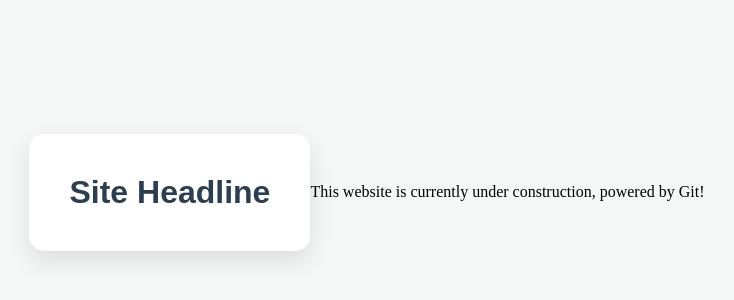
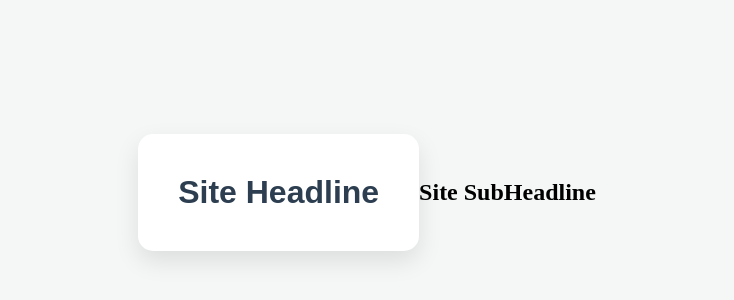
Before and after one commit to jmsantos-git/mycreativeco, a plain HTML site: page index.html in a window 1280 px wide. Shown: the part 216-516 px from the top of the page, without its empty margins (273-1007 px from the left). Drawn offline with Linux system fonts and the light colour scheme.

```diff
--- a/index.html
+++ b/index.html
@@ -7,6 +7,7 @@
 </head>
 <body>
     <h1>Site Headline</h1>
-    <p>This website is currently under construction, powered by Git!</p>
+    <h2>Site SubHeadline</h2>
+
 </body>
 </html>
```
